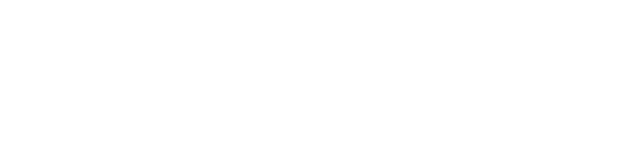
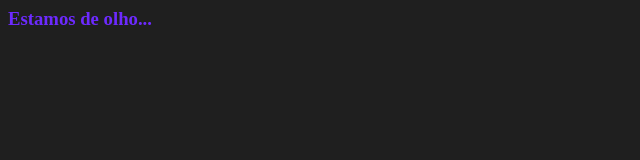
Before and after one commit to Victor-Lis/Dopamine-Redirection, a browser extension: page index.html in a window 1280 px wide. Shown: the whole page, without its empty margins (0-640 px from the left). Drawn offline with Linux system fonts and the light colour scheme.

Commit message:
feat: Adicionando mensagem no html

```diff
--- a/index.html
+++ b/index.html
@@ -4,7 +4,8 @@
   <meta charset="UTF-8">
   <meta name="viewport" content="width=device-width, initial-scale=1.0">
 </head>
-<body>
+<body style="width: 150px; background: #1f1f1f">
+  <h3 style="margin: auto; color: #6d2aff">Estamos de olho...</h3>
   <script src="script.js"></script>
 </body>
 </html>
```
